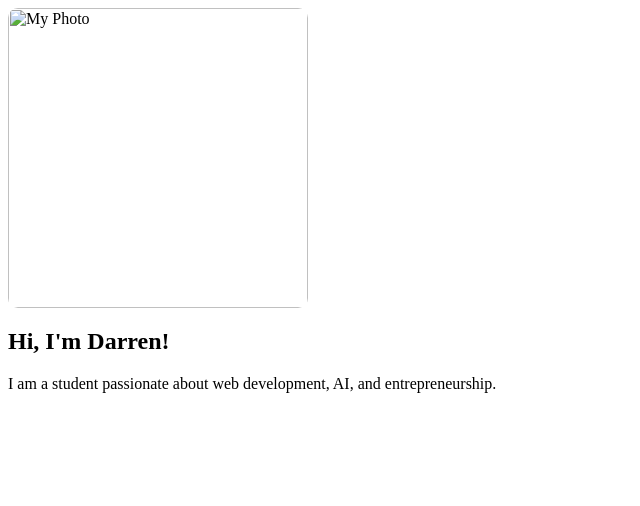
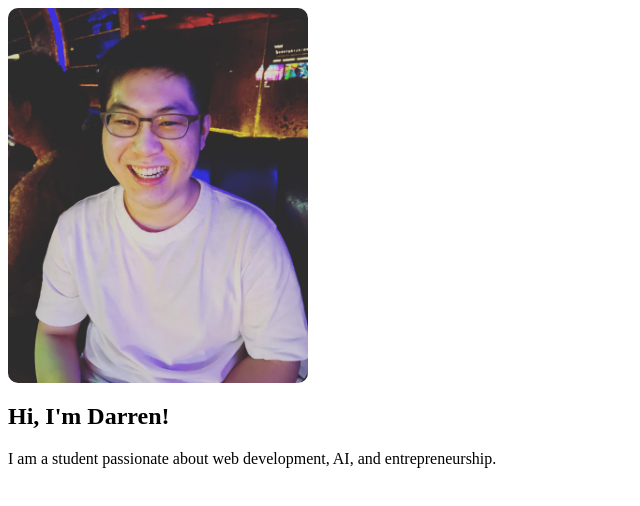
Before and after one commit to Dariyn/cs5356-hw3, a plain HTML site: page index.html in a window 1280 px wide. Shown: the whole page, without its empty margins (0-640 px from the left). Drawn offline with Linux system fonts and the light colour scheme.

```diff
--- a/index.html
+++ b/index.html
@@ -1,4 +1,4 @@
-<img src="img/profile.jpg" alt="My Photo" style="width: 300px; height: auto; border-radius: 10px;">
+<img src="img/me.jpg" alt="My Photo" style="width: 300px; height: auto; border-radius: 10px;">
 
 
 <section>
```
